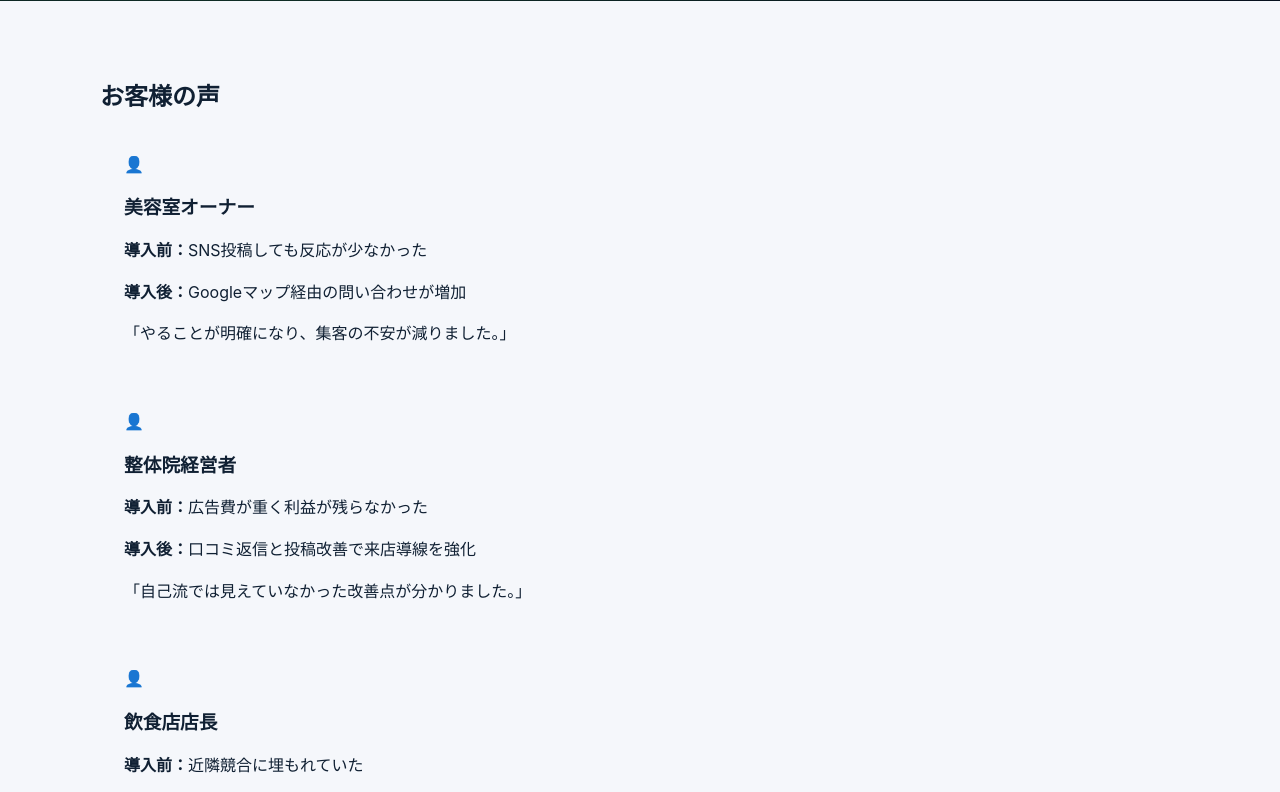
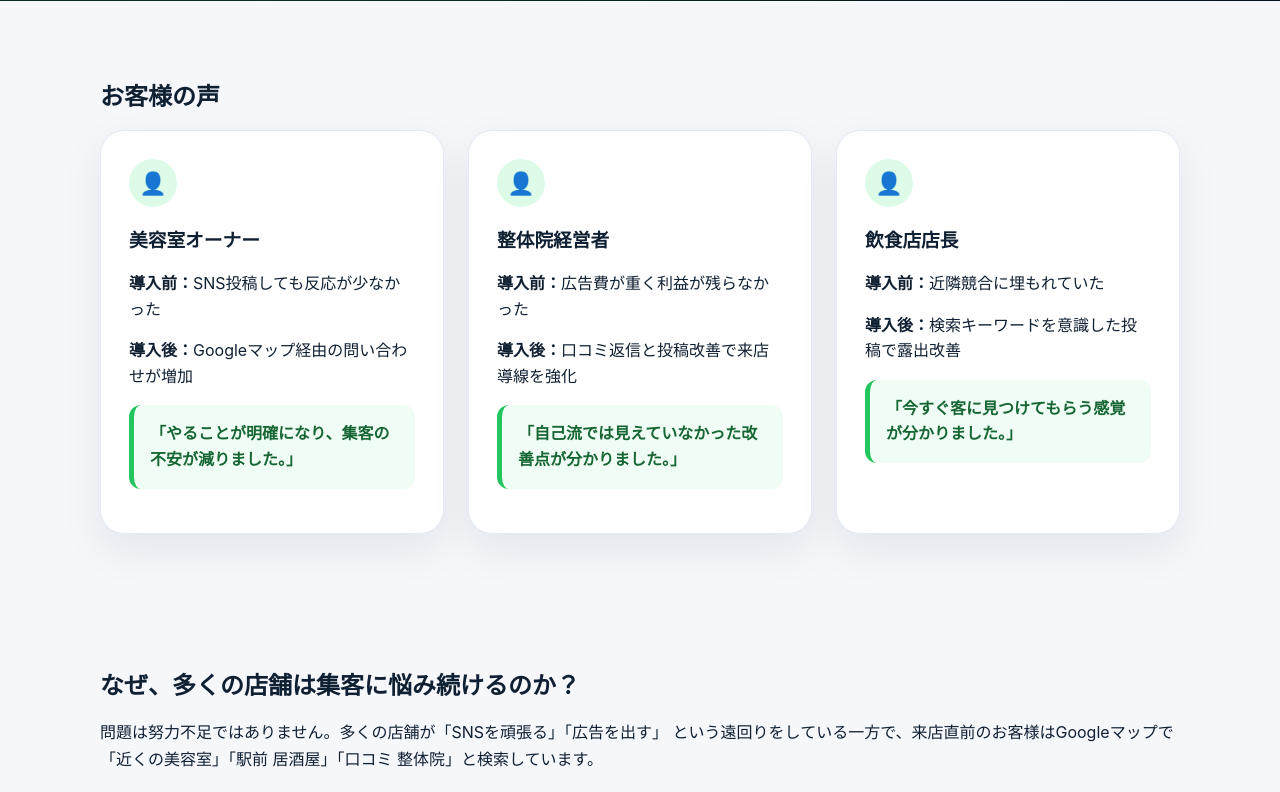
Before and after one commit to helohelo2025/meo-lp, a Next.js app: page / in a window 1280 px wide. Shown: the part 980-1772 px from the top of the page. Built offline with nearby package versions, Linux system fonts and the light colour scheme.

Commit message:
Add styles for feedback and steps cards
Added styles for customer feedback and step cards.

```diff
--- a/app/globals.css
+++ b/app/globals.css
@@ -271,3 +271,63 @@ h2 {
 .offer {
   padding: 56px 24px;
 }
+
+/* お客様の声・特徴カードの復旧 */
+.grid {
+  display: grid;
+  gap: 24px;
+  grid-template-columns: repeat(auto-fit, minmax(250px, 1fr));
+}
+
+.card {
+  background: #ffffff;
+  padding: 28px;
+  border-radius: 24px;
+  box-shadow: 0 16px 40px rgba(15, 23, 42, 0.08);
+  border: 1px solid rgba(226, 232, 240, 0.9);
+}
+
+.avatar {
+  width: 48px;
+  height: 48px;
+  display: grid;
+  place-items: center;
+  border-radius: 999px;
+  background: #dcfce7;
+  color: #166534;
+  font-size: 22px;
+  margin-bottom: 18px;
+}
+
+.quote {
+  margin-top: 16px;
+  padding: 16px;
+  border-left: 5px solid #22c55e;
+  border-radius: 12px;
+  background: #f0fdf4;
+  color: #166534;
+  font-weight: 800;
+}
+
+/* STEPカード復旧 */
+.steps {
+  display: grid;
+  gap: 20px;
+  grid-template-columns: repeat(auto-fit, minmax(240px, 1fr));
+  margin-top: 32px;
+}
+
+.steps div {
+  background: #ffffff;
+  padding: 28px;
+  border-radius: 22px;
+  border-top: 6px solid #22c55e;
+  box-shadow: 0 16px 40px rgba(15, 23, 42, 0.08);
+}
+
+.steps span {
+  display: inline-block;
+  margin-bottom: 12px;
+  color: #16a34a;
+  font-weight: 900;
+}
```
